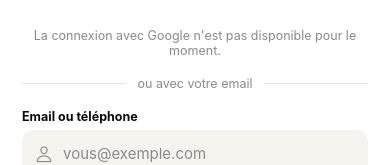
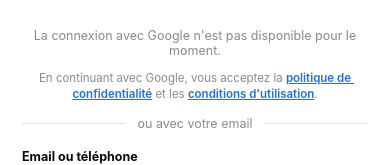
Before and after one commit to kapedjadou-pixel/fasoka, a React Native app in the folder fasoka-expo/: screen / in a window 390 px wide. Shown: the part 523-688 px from the top of the page. Built offline with nearby package versions, Linux system fonts and the light colour scheme; no server answers.

Commit message:
Update LoginScreen.js
Liens bleus et acceptation obligatoire à l'inscription

```diff
--- a/fasoka-expo/src/screens/auth/LoginScreen.js
+++ b/fasoka-expo/src/screens/auth/LoginScreen.js
@@ -10,6 +10,8 @@
 import { ApiClient, ApiException } from '../../api/apiClient';
 import HeroCarousel from '../../components/auth/HeroCarousel';
 import BoutonGoogle from '../../components/auth/BoutonGoogle';
+import CaseConditions, { LienLegal } from '../../components/auth/CaseConditions';
+import { LIENS } from '../../config/liens';
 
 const NATIF = Platform.OS !== 'web';
 const LARGEUR_DEUX_COLONNES = 900; // à partir de cette largeur : images animées à gauche, formulaire à droite
@@ -98,6 +100,7 @@
   const [email, setEmail] = useState('');
   const [motDePasse, setMotDePasse] = useState('');
   const [code, setCode] = useState('');
+  const [accepteConditions, setAccepteConditions] = useState(false);
   const [chargement, setChargement] = useState(false);
   const [erreur, setErreur] = useState(null);
   const [info, setInfo] = useState(null);
@@ -241,6 +244,10 @@
         setErreur('Le mot de passe doit contenir au moins 8 caractères.');
         return;
       }
+      if (!accepteConditions) {
+        setErreur("Pour créer votre compte, vous devez accepter la politique de confidentialité et les conditions d'utilisation.");
+        return;
+      }
     }
 
     setChargement(true);
@@ -248,7 +255,7 @@
       if (estConnexion) {
         await connexion({ identifiant: identifiant.trim(), motDePasse });
       } else {
-        await inscription({ nom: nom.trim(), prenom: prenom.trim(), email: email.trim(), motDePasse });
+        await inscription({ nom: nom.trim(), prenom: prenom.trim(), email: email.trim(), motDePasse, accepteConditions });
       }
       // La navigation racine bascule automatiquement une fois `user` défini (voir App.js)
     } catch (e) {
@@ -294,6 +301,10 @@
       {!estOubli && Platform.OS === 'web' ? (
         <>
           <BoutonGoogle onCredential={connecterGoogle} />
+          <Text style={styles.mentionLegale}>
+            En continuant avec Google, vous acceptez la <LienLegal url={LIENS.confidentialite}>politique de confidentialité</LienLegal> et
+            les <LienLegal url={LIENS.conditions}>conditions d'utilisation</LienLegal>.
+          </Text>
           <View style={styles.separateur}>
             <View style={styles.separateurTrait} />
             <Text style={styles.separateurTexte}>ou avec votre email</Text>
@@ -425,6 +436,8 @@
             returnKeyType="go"
             onSubmitEditing={valider}
           />
+
+          <CaseConditions accepte={accepteConditions} onChange={setAccepteConditions} />
         </>
       )}
 
@@ -442,7 +455,7 @@
         </View>
       ) : null}
 
-              {estOubli && etapeOubli === 2 ? (
+      {estOubli && etapeOubli === 2 ? (
         <View style={styles.astuceBloc}>
           <Ionicons name="mail-unread-outline" size={18} color={COLORS.orFonce} style={{ marginRight: 8 }} />
           <Text style={styles.astuceTexte}>
@@ -613,7 +626,7 @@
     marginBottom: 6,
   },
   infoTexte: { flex: 1, color: '#1B5E20', fontSize: 13, lineHeight: 18 },
-    astuceBloc: {
+  astuceBloc: {
     flexDirection: 'row',
     alignItems: 'center',
     backgroundColor: '#FFF6DB',
@@ -627,4 +640,6 @@
   separateur: { flexDirection: 'row', alignItems: 'center', marginTop: 14, marginBottom: 18 },
   separateurTrait: { flex: 1, height: 1, backgroundColor: '#E6E2D8' },
   separateurTexte: { marginHorizontal: 12, fontSize: 12.5, color: COLORS.gris },
+
+  mentionLegale: { fontSize: 11.5, color: COLORS.gris, textAlign: 'center', lineHeight: 16, marginTop: 8 },
 });
```
